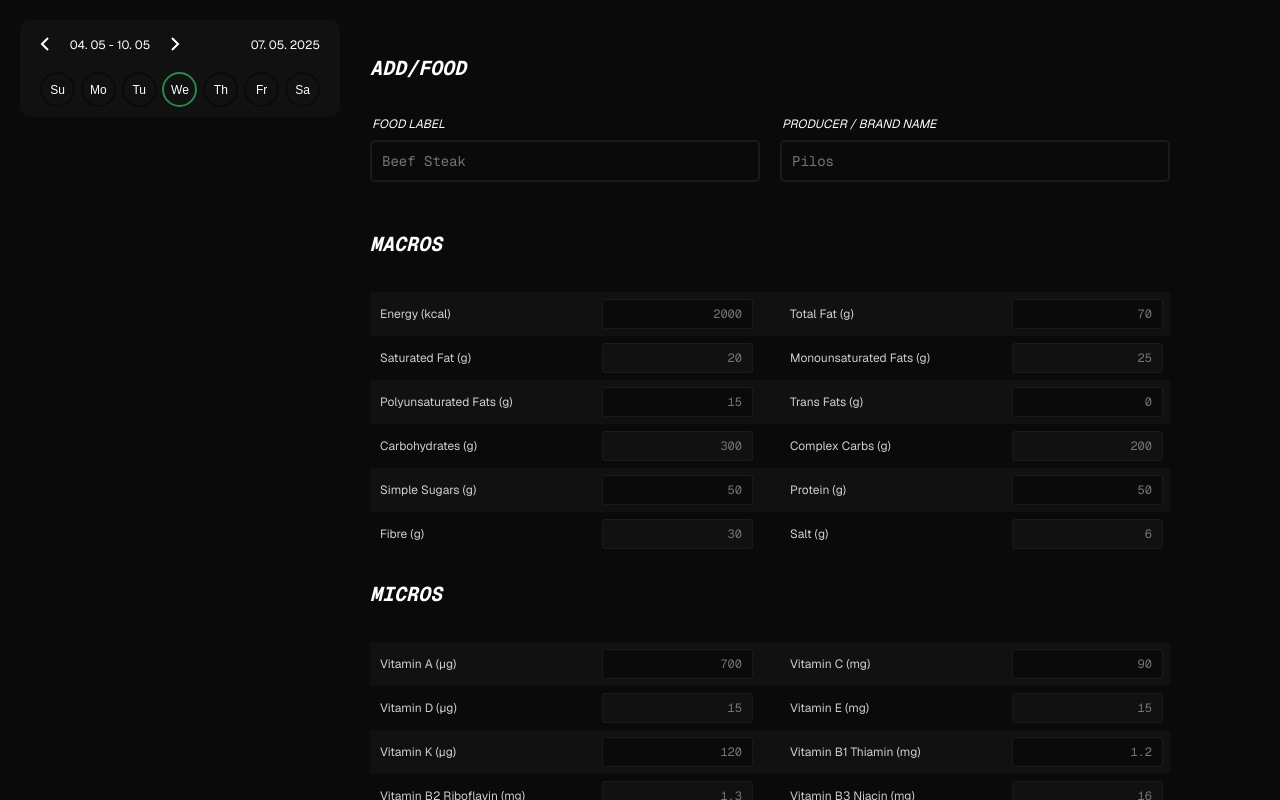
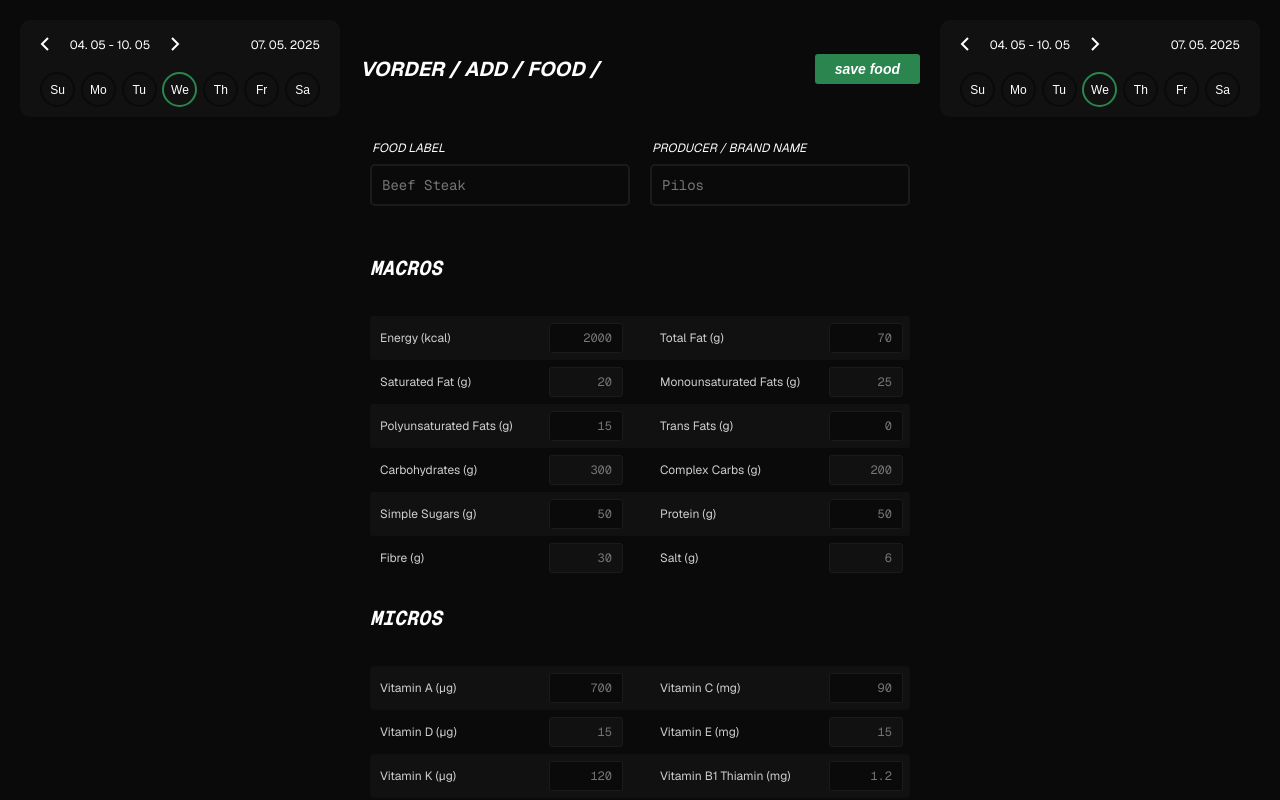
Before and after one commit to viktor-karpinski/vorder2, a Next.js app in the folder app/: page /dashboard/add/food in a window 1280 px wide. Built offline with nearby package versions, Linux system fonts and the light colour scheme.

Commit message:
Navigation component

```diff
--- a/app/src/app/dashboard/(nutrition)/add/food/page.jsx
+++ b/app/src/app/dashboard/(nutrition)/add/food/page.jsx
@@ -2,6 +2,7 @@
 
 import { useApi } from "@/api";
 import Input from "@/components/Input";
+import Navigation from "@/components/Navigation";
 import TableInput from "@/components/TableInput";
 
 const AddFood = () => {
@@ -74,11 +75,14 @@ const AddFood = () => {
     }
 
     return (
+        <>
+            <Navigation>
+                <button>
+                    save food
+                </button>
+            </Navigation>
+
             <form onSubmit={handleSave}>
-            <h2>
-                Add/Food
-            </h2>
-
                 <div>
                     <Input label="food label" type="text" name="label" placeholder="Beef Steak" error="" />
                     <Input label="producer / brand name" name="producer" type="text" placeholder="Pilos" />
@@ -96,6 +100,7 @@ const AddFood = () => {
 
                 <TableInput inputs={micros} />
             </form>
+        </>
     )
 }
 
--- a/app/src/app/dashboard/layout.jsx
+++ b/app/src/app/dashboard/layout.jsx
@@ -1,4 +1,5 @@
 import CalendarNavigation from "@/components/CalendarNavigation";
+import Navigation from "@/components/Navigation";
 
 const DashboardLayout = ({ children }) => {
   return (
@@ -6,9 +7,14 @@ const DashboardLayout = ({ children }) => {
         <aside>
             <CalendarNavigation  />
         </aside>
+
         <main>
             { children}
         </main>
+
+        <aside>
+            <CalendarNavigation  />
+        </aside>
     </div>
   );
 }
--- /dev/null
+++ b/app/src/components/Navigation.jsx
@@ -0,0 +1,31 @@
+'use client';
+
+import Link from 'next/link';
+import { usePathname } from 'next/navigation';
+
+const Navigation = ({children}) => {
+  const pathname = usePathname();
+  const segments = pathname.split('/').filter(Boolean);
+
+  // Remove 'dashboard' from segments if it’s the first one
+  const withoutDashboard = segments[0] === 'dashboard' ? segments.slice(1) : segments;
+
+  return (
+    <nav style={{ display: 'flex', gap: '0.5rem' }}>
+      <aside>
+        <Link href="/dashboard">Vorder /</Link>
+        {withoutDashboard.map((segment, index) => {
+            const href = '/dashboard/' + withoutDashboard.slice(0, index + 1).join('/');
+            return (
+                <Link href={href} key={href}>{segment} /</Link>
+            );
+        })}
+      </aside>
+      <div className='action'>
+        {children}
+      </div>
+    </nav>
+  );
+};
+
+export default Navigation;
--- /dev/null
+++ b/app/src/style/_navigation.scss
@@ -0,0 +1,39 @@
+nav {
+    height: 9.75rem;
+    display: flex;
+    align-items: center;
+    justify-content: space-between;
+
+    position: fixed;
+    background-color: var(--background);
+    top: 2rem;
+    left: 36rem;
+    right: 36rem;
+    z-index: 10;
+
+   aside {
+        display: flex;
+        align-items: center;
+        gap: 0.5rem;
+
+        a {
+            color: white;
+            font-size: 2rem;
+            text-transform: uppercase;
+            font-weight: bold;
+            font-style: italic;
+        }
+   }
+
+   .action {
+    button {
+        background-color: var(--green);
+        font-size: 1.4rem;
+        color: white;
+        padding: 0.7rem 2rem;
+        border-radius: 0.3rem;
+        font-weight: bold;
+        font-style: italic;
+    }
+   }
+}
--- a/app/src/style/_tableInputs.scss
+++ b/app/src/style/_tableInputs.scss
@@ -1,5 +1,5 @@
 .table-inputs {
-    width: 80rem;
+    width: 100%;
     border-radius: 0.3rem;
 
     div {
@@ -16,7 +16,7 @@
             align-items: center;
 
             p {
-                width: 60%;
+                width: 70%;
                 padding: 0 1rem;
                 font-size: 1.2rem;
                 opacity: 0.8;
@@ -24,7 +24,7 @@
             }
 
             input {
-                width: 40%;
+                width: 30%;
                 height: 3rem;
                 font-size: 1.2rem;
                 padding: 0 1rem;
@@ -35,6 +35,10 @@
                 background-color: #0a0a0a;
                 margin: 0.7rem;
                 text-align: right;
+
+                &:focus {
+                    border-color: var(--green);
+                }
             }
         }
 
--- a/app/src/style/style.css
+++ b/app/src/style/style.css
@@ -50,13 +50,17 @@ a, button, label, input, textarea {
   display: -webkit-box;
   display: -ms-flexbox;
   display: flex;
+  height: 100vh;
+  overflow: hidden;
 }
 
 #dashboard main {
   width: 100%;
-  padding: 3rem 1rem;
-  height: 100vh;
+  padding: 12rem 1rem 2rem;
+  margin-top: 2rem;
+  height: calc(100vh - 2rem);
   overflow-y: scroll;
+  position: relative;
 }
 
 #dashboard main form {
@@ -121,6 +125,53 @@ a, button, label, input, textarea {
   font-size: 1.2rem;
   margin-left: 0.5rem;
   height: 1.55rem;
+}
+
+nav {
+  height: 9.75rem;
+  display: -webkit-box;
+  display: -ms-flexbox;
+  display: flex;
+  -webkit-box-align: center;
+      -ms-flex-align: center;
+          align-items: center;
+  -webkit-box-pack: justify;
+      -ms-flex-pack: justify;
+          justify-content: space-between;
+  position: fixed;
+  background-color: var(--background);
+  top: 2rem;
+  left: 36rem;
+  right: 36rem;
+  z-index: 10;
+}
+
+nav aside {
+  display: -webkit-box;
+  display: -ms-flexbox;
+  display: flex;
+  -webkit-box-align: center;
+      -ms-flex-align: center;
+          align-items: center;
+  gap: 0.5rem;
+}
+
+nav aside a {
+  color: white;
+  font-size: 2rem;
+  text-transform: uppercase;
+  font-weight: bold;
+  font-style: italic;
+}
+
+nav .action button {
+  background-color: var(--green);
+  font-size: 1.4rem;
+  color: white;
+  padding: 0.7rem 2rem;
+  border-radius: 0.3rem;
+  font-weight: bold;
+  font-style: italic;
 }
 
 #calendar-navigation {
@@ -209,7 +260,7 @@ a, button, label, input, textarea {
 }
 
 .table-inputs {
-  width: 80rem;
+  width: 100%;
   border-radius: 0.3rem;
 }
 
@@ -240,14 +291,14 @@ a, button, label, input, textarea {
 }
 
 .table-inputs div label p {
-  width: 60%;
+  width: 70%;
   padding: 0 1rem;
   font-size: 1.2rem;
   opacity: 0.8;
 }
 
 .table-inputs div label input {
-  width: 40%;
+  width: 30%;
   height: 3rem;
   font-size: 1.2rem;
   padding: 0 1rem;
@@ -259,6 +310,10 @@ a, button, label, input, textarea {
   text-align: right;
 }
 
+.table-inputs div label input:focus {
+  border-color: var(--green);
+}
+
 .table-inputs div:nth-of-type(odd) {
   background-color: #111111;
 }
--- a/app/src/style/style.scss
+++ b/app/src/style/style.scss
@@ -48,14 +48,19 @@ a, button, label, input, textarea {
 
 #dashboard {
   display: flex;
+  height: 100vh;
+  overflow: hidden;
 
   main {
     //background-color: #2b854f;
 
     width: 100%;
-    padding: 3rem 1rem;
-    height: 100vh;
+    padding: 12rem 1rem 2rem;
+    margin-top: 2rem;
+    height: calc(100vh - 2rem);
     overflow-y: scroll;
+
+    position: relative;
 
     form {
       //background-color: #2b854f;
@@ -119,6 +124,6 @@ a, button, label, input, textarea {
 }
 
 
-
+@import 'navigation';
 @import 'calendarNavigation';
 @import 'tableInputs';
```
Also changed, not shown: 1 other file (tests, documents, lock files or other folders). Lines whose indentation alone changed are shown as unchanged.
